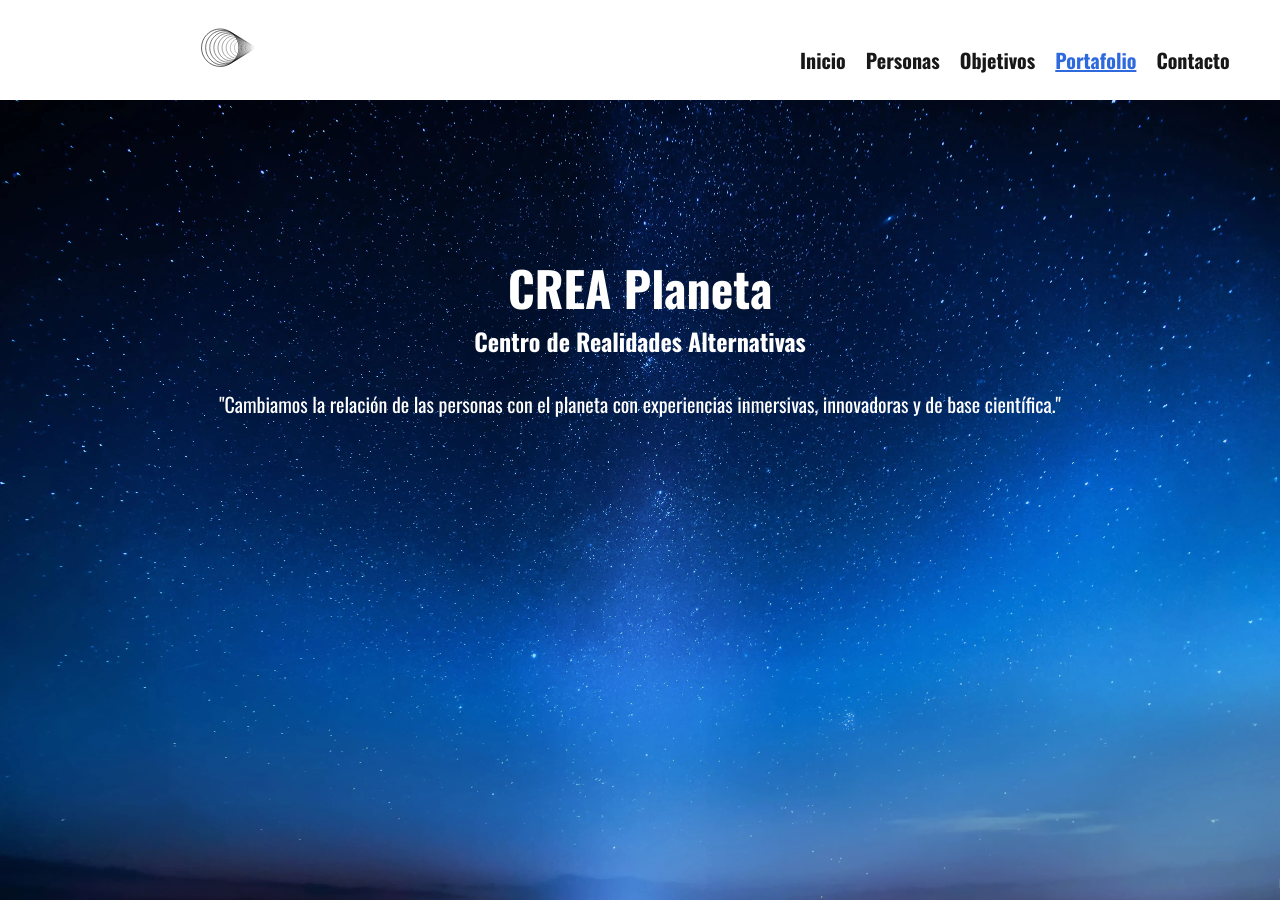
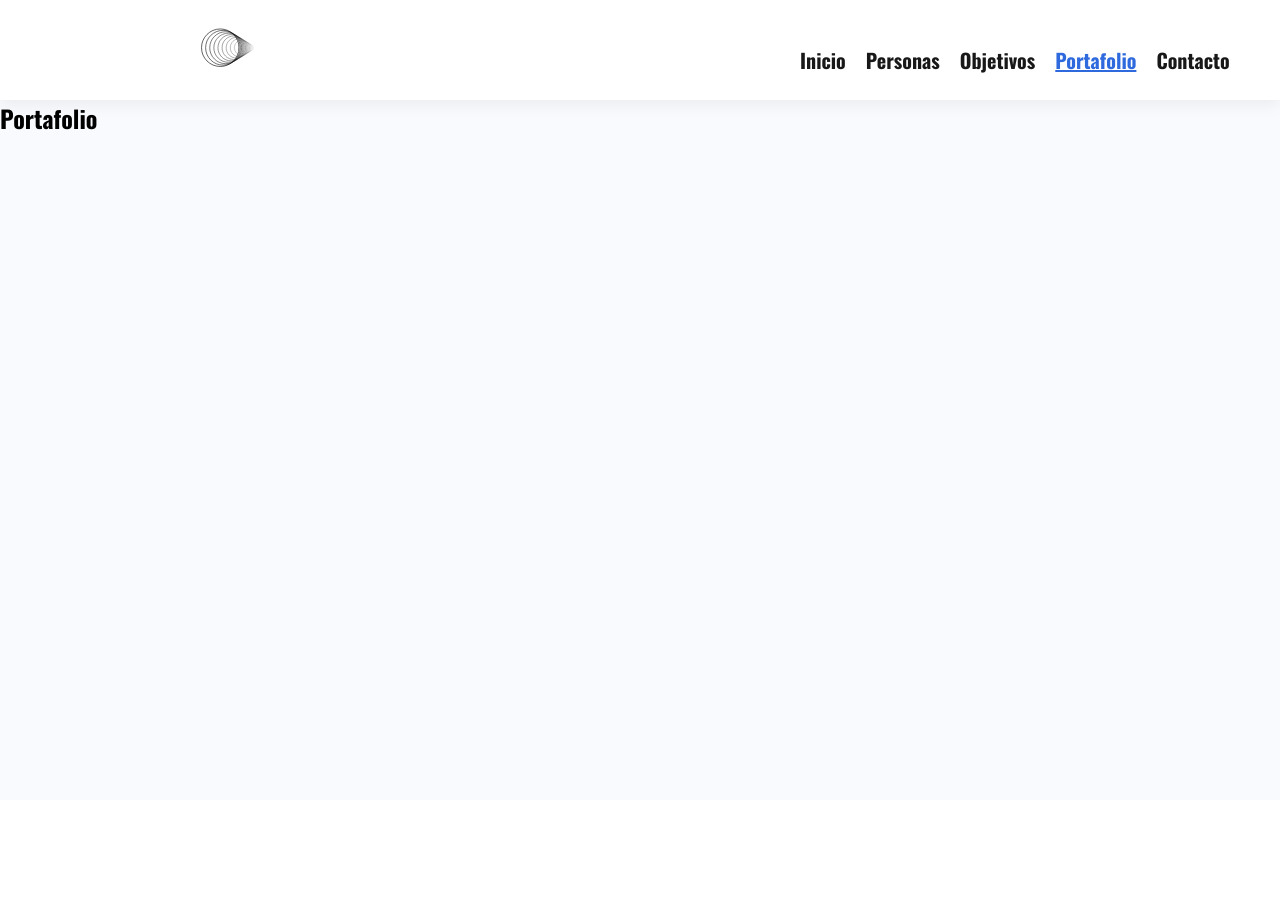
Before and after one commit to cassnova/crea-planeta, a React (Create React App) app: page /portafolio in a window 1280 px wide. After the commit the page ends 800 px from the top, so only its background shows below. Built offline with nearby package versions, Linux system fonts and the light colour scheme.

Commit message:
react router done

```diff
--- a/src/App.js
+++ b/src/App.js
@@ -1,10 +1,21 @@
 import "./App.css";
 import Inicio from "./pages/Inicio/Inicio";
+import Objetivos from "./pages/Objetivos/Objetivos";
+import Personas from "./pages/Personas/Personas";
+import Portafolio from "./pages/Portafolio/Portafolio";
+import Contacto from "./pages/Contacto/Contacto";
+import { Route, Routes } from "react-router-dom";
 
 function App() {
   return (
     <div className="App">
-      <Inicio />
+      <Routes>
+        <Route exact path="/" element={<Inicio />} />
+        <Route exact path="/objetivos" element={<Objetivos />} />
+        <Route exact path="/personas" element={<Personas />} />
+        <Route exact path="/portafolio" element={<Portafolio />} />
+        <Route exact path="/contacto" element={<Contacto />} />
+      </Routes>
     </div>
   );
 }
```
